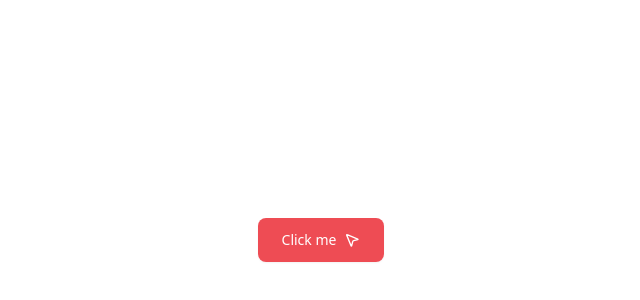
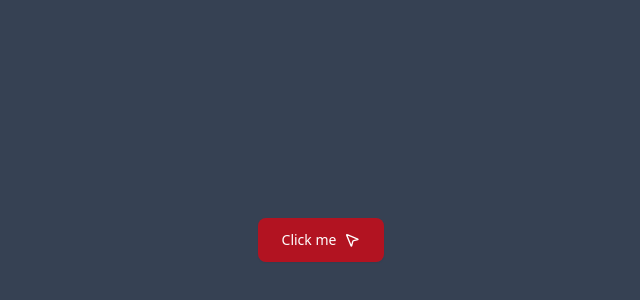
Before and after one commit to jim2107054/Admin-Dashboard, a Next.js app in the folder admin/: page / in a window 1280 px wide. Shown: the part 160-460 px from the top of the page, without its empty margins (319-959 px from the left). Built offline with nearby package versions, Linux system fonts and the light colour scheme.

Commit message:
changes some css

```diff
--- a/admin/app/globals.css
+++ b/admin/app/globals.css
@@ -117,6 +117,6 @@
     @apply border-border outline-ring/50;
   }
   body {
-    @apply bg-background text-foreground;
+    @apply bg-gray-700 text-foreground;
   }
 }
--- /dev/null
+++ b/admin/components/Test.tsx
@@ -0,0 +1,9 @@
+import React from 'react'
+
+const Test = () => {
+  return (
+    <div>Test</div>
+  )
+}
+
+export default Test
```
